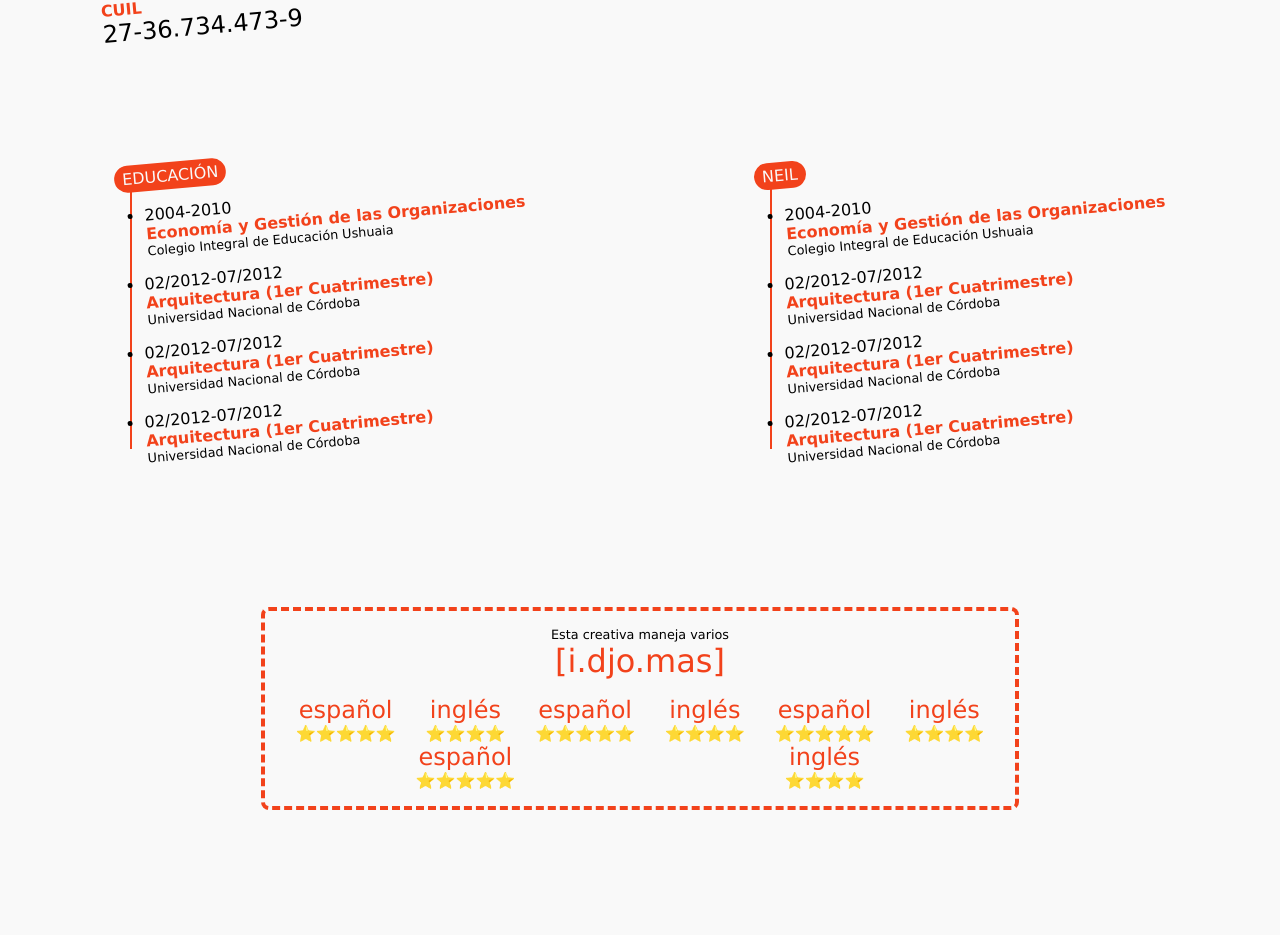
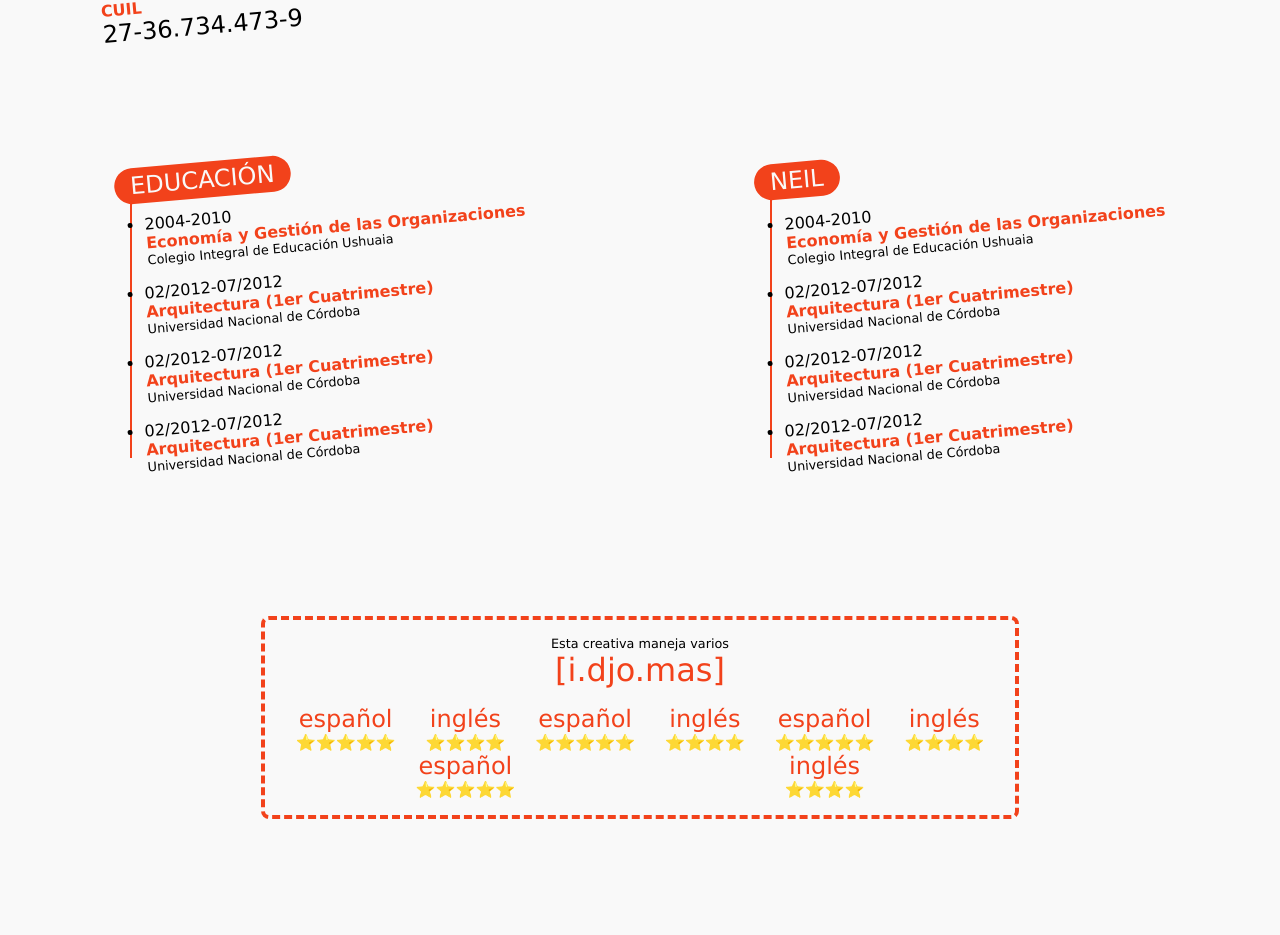
Before and after one commit to BelenPeluffo/curriculum-vitae, a React (Vite) app: page / in a window 1280 px wide. Shown: the part 819-1754 px from the top of the page. Built offline with nearby package versions, Linux system fonts and the light colour scheme.

Commit message:
feat (MainSection title): changes style.

```diff
--- a/src/app.module.css
+++ b/src/app.module.css
@@ -91,10 +91,11 @@ ul {
 .sectionTitle {
   color: var(--light-secondary);
   background-color: var(--brand-orange);
-  padding: 4px 8px;
-  border-radius: 15px;
+  padding: 4px 16px;
+  border-radius: 20px;
   text-align: center;
   max-width: fit-content;
+  font-size: var(--big-size);
 }
 
 .itemDescription {
```
